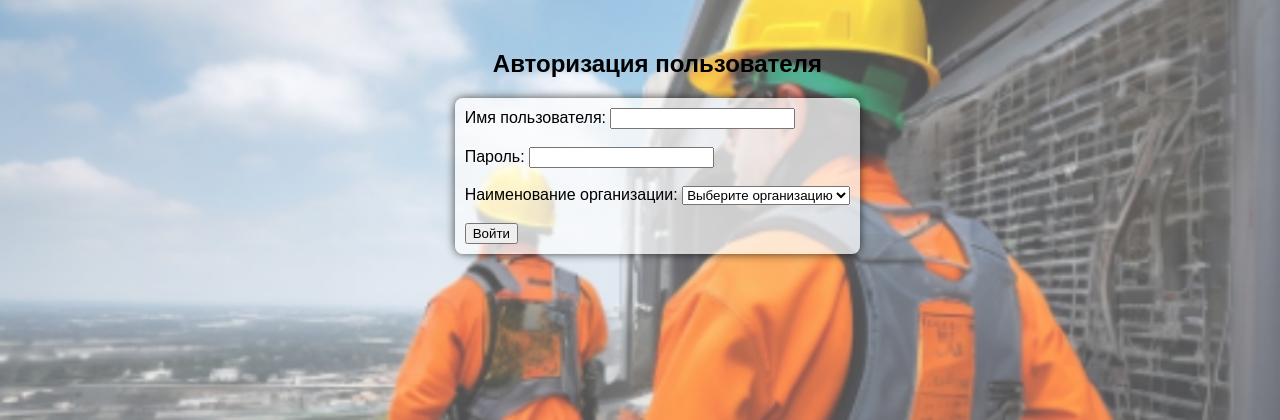
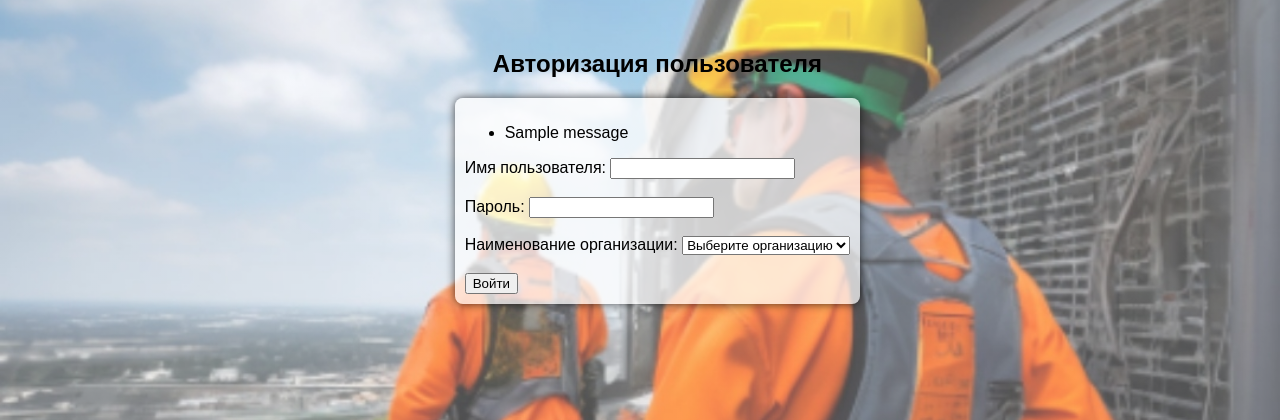
Before and after one commit to Artyom-Serov/Industrial_Safety, a Django app: page /users/login/ in a window 1280 px wide. Shown: the part 99-519 px from the top of the page. Run offline with Django 5.2, Linux system fonts and the light colour scheme; tables that the repository leaves empty hold one stand-in row (values such as "Sample post"); one stand-in notice (Sample message) is shown; some web fonts are replaced.

Commit message:
Добавлено выведение сообщения о вводе неправильных данных при авторизации

```diff
--- a/frontend/templates/users/login.html
+++ b/frontend/templates/users/login.html
@@ -3,6 +3,13 @@
 <h2 align="center">Авторизация пользователя</h2>
 <div class="container">
   <div class="item">
+    {% if messages %}
+      <ul class="error-messages">
+        {% for message in messages %}
+          <li>{{ message }}</li>
+        {% endfor %}
+      </ul>
+    {% endif %}
     <form method="POST">
       {% csrf_token %}
       <label for="username">Имя пользователя:</label>
```
